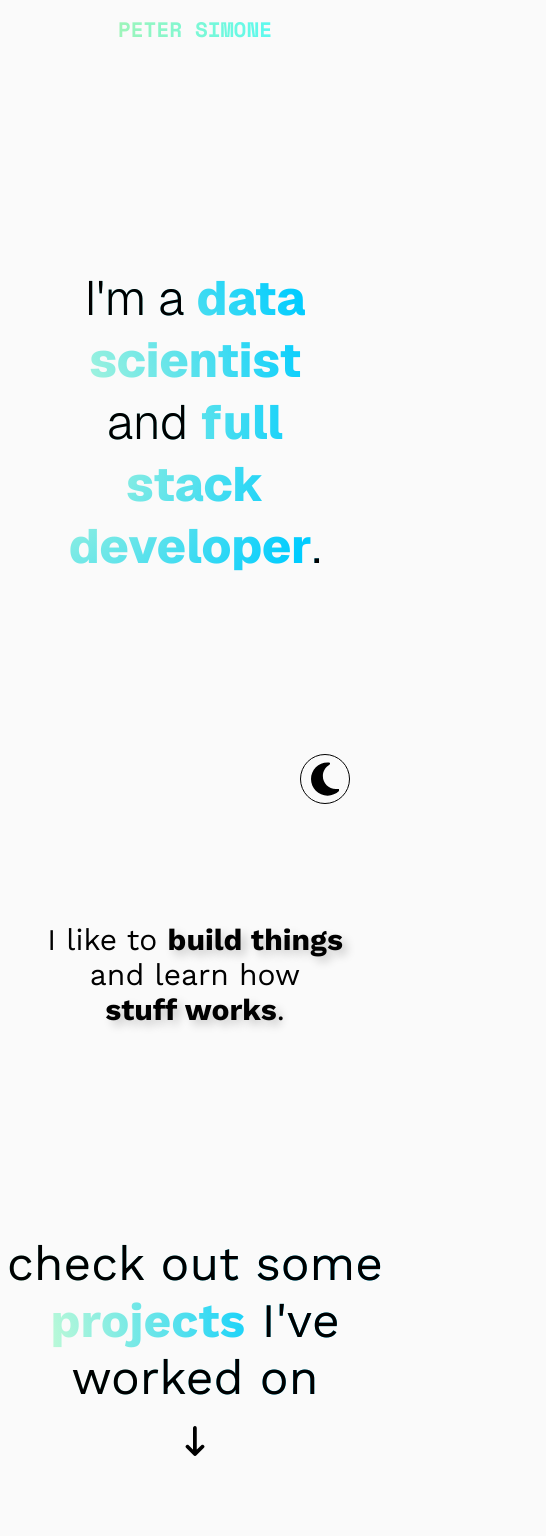
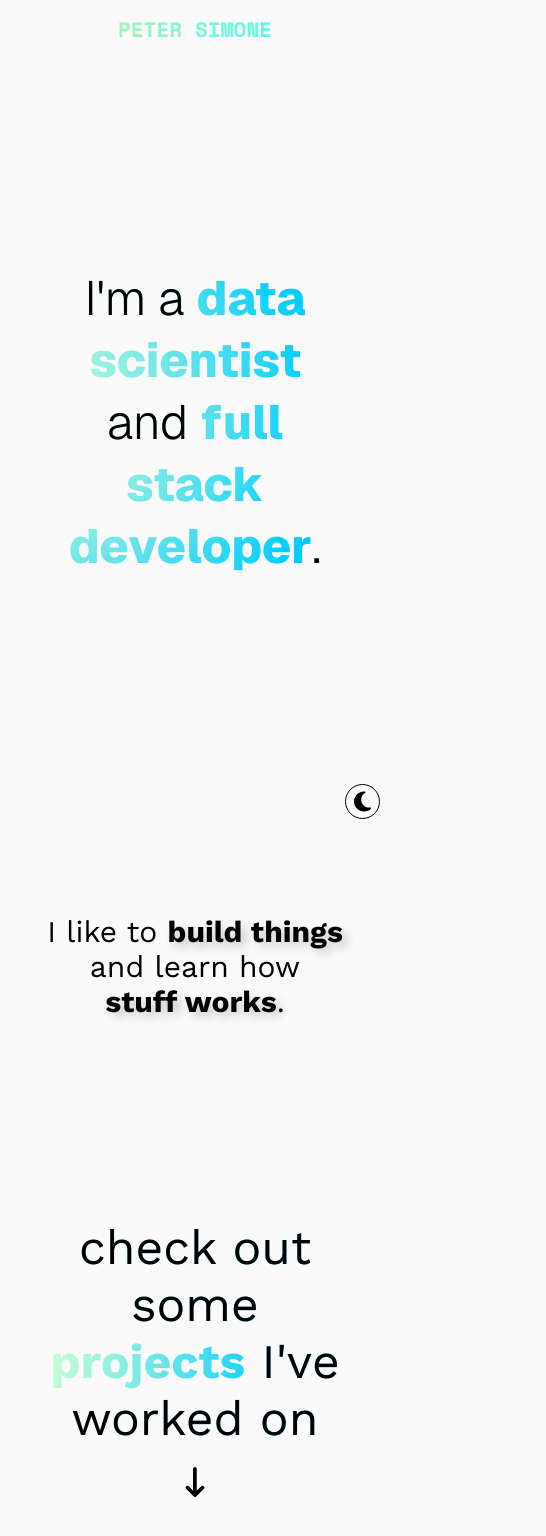
Before and after one commit to petersim1/portfolio, a Next.js app: page / in a window 390 px wide. Shown: the top 1536 px of the page, 546 px wide, since content can reach past the window. Built offline with nearby package versions, Linux system fonts and the light colour scheme.

Commit message:
update toggle positioning

```diff
--- a/app/_components/elements/Light.tsx
+++ b/app/_components/elements/Light.tsx
@@ -29,7 +29,7 @@ const Light = (): JSX.Element => {
         className={classNames(styles.toggle, styles.nav, { [styles.active]: active })}
         onClick={moveToTop}
       >
-        <Arrow height="1.5rem" width="1.5rem" fill="var(--font)" />
+        <Arrow height="70%" width="70%" fill="var(--font)" />
       </div>
     </div>
   );
--- a/app/_components/elements/elements.module.css
+++ b/app/_components/elements/elements.module.css
@@ -3,7 +3,7 @@
 .light_holder {
   position: fixed;
   bottom: 40px;
-  right: max(40px, calc((100vw - 1440px)/2));
+  right: max(20px, calc((100vw - 1440px + 2*15px)/2));
   z-index: 999;
   display: flex;
   flex-direction: column;
@@ -21,12 +21,22 @@
   align-items: center;
   justify-content: center;
   background-color: var(--bg);
-  width: 50px;
-  height: 50px;
+  width: 40px;
+  height: 40px;
   border-radius: 100px;
   border: 1px solid var(--font);
   padding: 5px;
   cursor: pointer;
+}
+
+@media screen and (max-width: 450px) {
+  .light_holder {
+    right: 10px;
+  }
+  .toggle {
+    width: 35px;
+    height: 35px;
+  }
 }
 
 .toggle svg {
--- a/app/globals.css
+++ b/app/globals.css
@@ -149,7 +149,7 @@ h5 {
 section,
 footer,
 nav {
-  padding: 0 max(0px, calc((100vw - 1440px + 2*55px)/2))
+  padding: 0 max(20px, calc((100vw - 1440px + 2*55px)/2));
 }
 
 nav {
```
